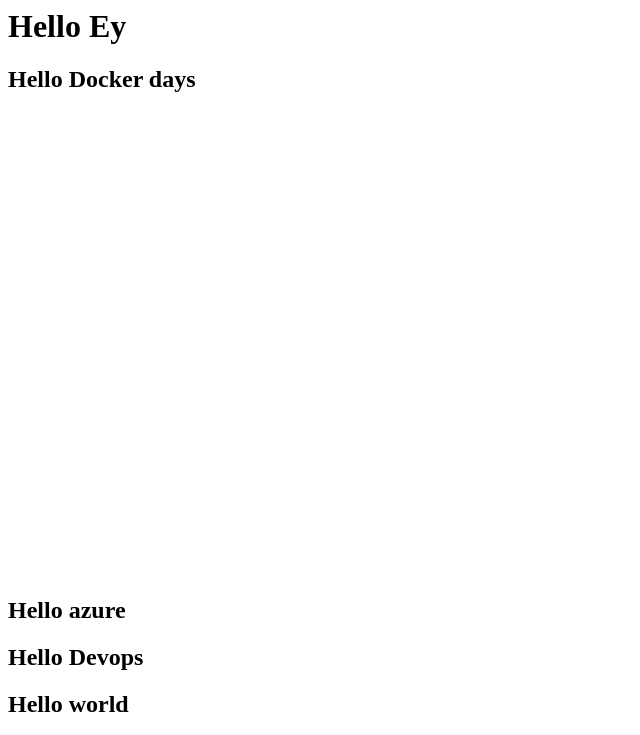
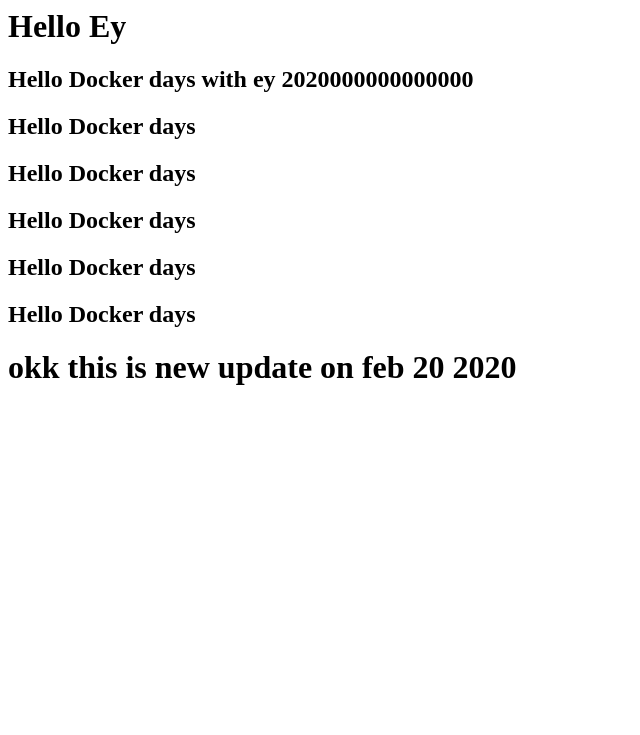
Before and after one commit to redashu/eywebcomsefeb2020, a plain HTML site: page index.html in a window 1280 px wide. Shown: the top 735 px of the page, without its empty margins (0-640 px from the left). Drawn offline with Linux system fonts and the light colour scheme.

Commit message:
new chnage

```diff
--- a/index.html
+++ b/index.html
@@ -1,5 +1,11 @@
 <h1> Hello Ey  </h1>
+<h2> Hello Docker  days  with  ey 2020000000000000 </h2>
 <h2> Hello Docker  days   </h2>
+<h2> Hello Docker  days   </h2>
+<h2> Hello Docker  days   </h2>
+<h2> Hello Docker  days   </h2>
+<h2> Hello Docker  days   </h2>
+<h1> okk  this is new update  on feb 20 2020  </h1>
 <marquee> Hello Docker <img  src="ey.jpg"> </marquee>
 <h2> Hello azure  </h2>
 <h2> Hello Devops  </h2>
```
